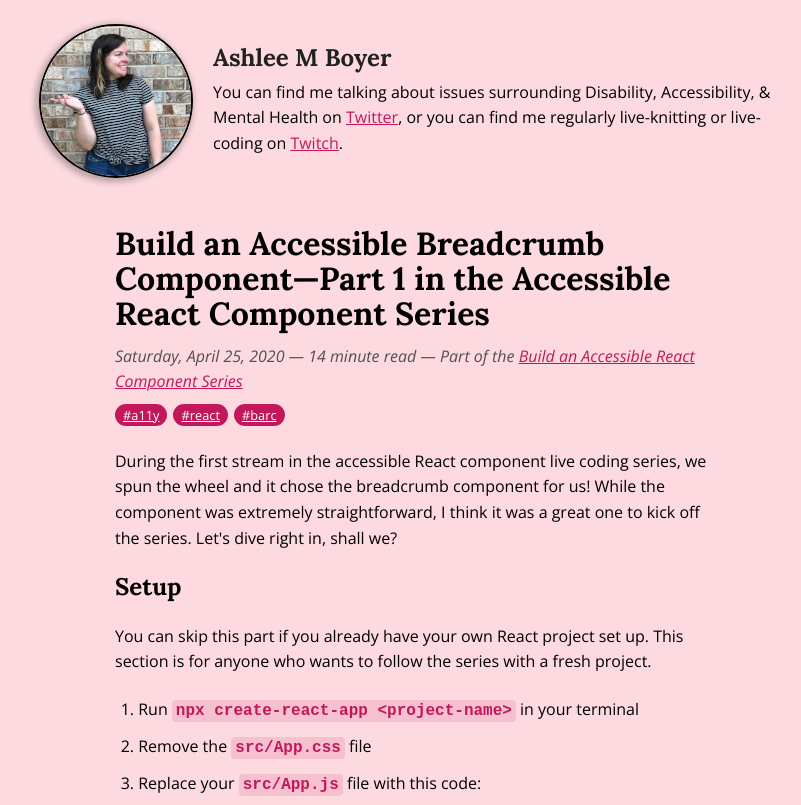
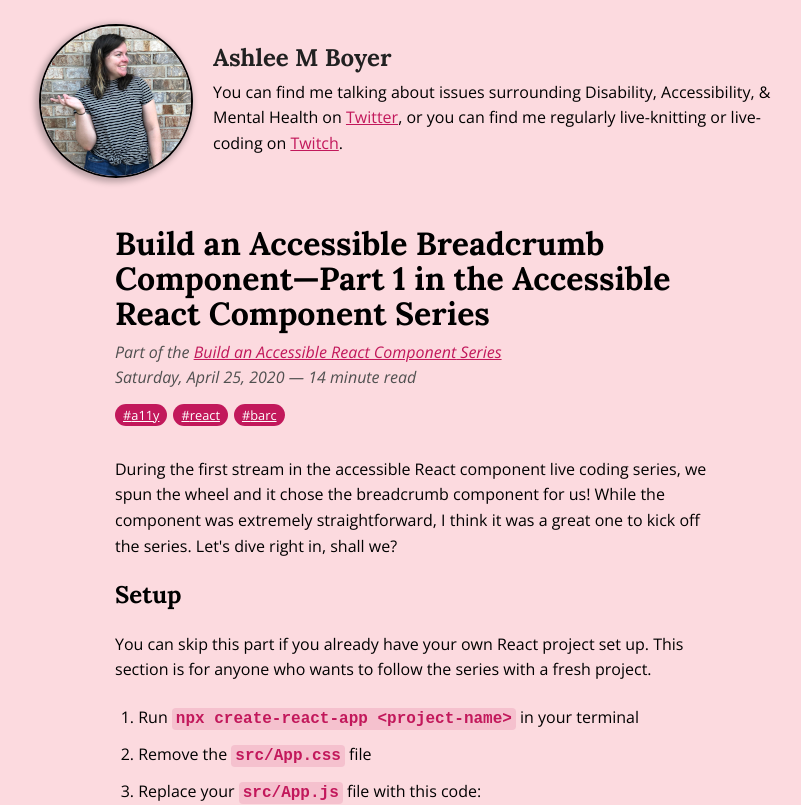
Before and after one commit to ashleemboyer/ashleemboyer, a Next.js app: page /build-an-accessible-react-component-part-01 in a window 1280 px wide. Shown: the top 805 px of the page, without its empty margins (225-1026 px from the left). Built offline with nearby package versions, Linux system fonts and the light colour scheme.

Commit message:
Updating look of series link and publish date

```diff
--- a/pages/[slug].jsx
+++ b/pages/[slug].jsx
@@ -46,14 +46,9 @@ const PostPage = ({ post }) => {
           tabIndex="-1"
           dangerouslySetInnerHTML={{ __html: title }}
         ></h1>
+        {series_title && (
           <p>
-          <span>
-            {formattedDate} &mdash; {timeToRead}
-          </span>
-          {series_title && (
-            <span>
-              {' '}
-              &mdash; Part of the{' '}
+            Part of the{' '}
             <Link href={`/series/${series_slug}`}>
               <a
                 onClick={() => {
@@ -70,8 +65,12 @@ const PostPage = ({ post }) => {
                 {series_title} Series
               </a>
             </Link>
+          </p>
+        )}
+        <p>
+          <span>
+            {formattedDate} &mdash; {timeToRead}
           </span>
-          )}
         </p>
         <div>
           {tags.map((tag) => (
--- a/stylesheets/Pages.module.scss
+++ b/stylesheets/Pages.module.scss
@@ -1,17 +1,17 @@
 .PostPage {
   h1 {
     font-size: 2rem;
-    margin-bottom: 12px;
+    margin-bottom: 8px;
   }
 
   & > p {
     font-style: italic;
     color: #505050;
-    margin-bottom: 8px;
   }
 
   & > div:first-of-type {
-    margin-bottom: 24px;
+    margin-top: 12px;
+    margin-bottom: 32px;
 
     a {
       margin-right: 6px;
```
Lines whose indentation alone changed are shown as unchanged.
